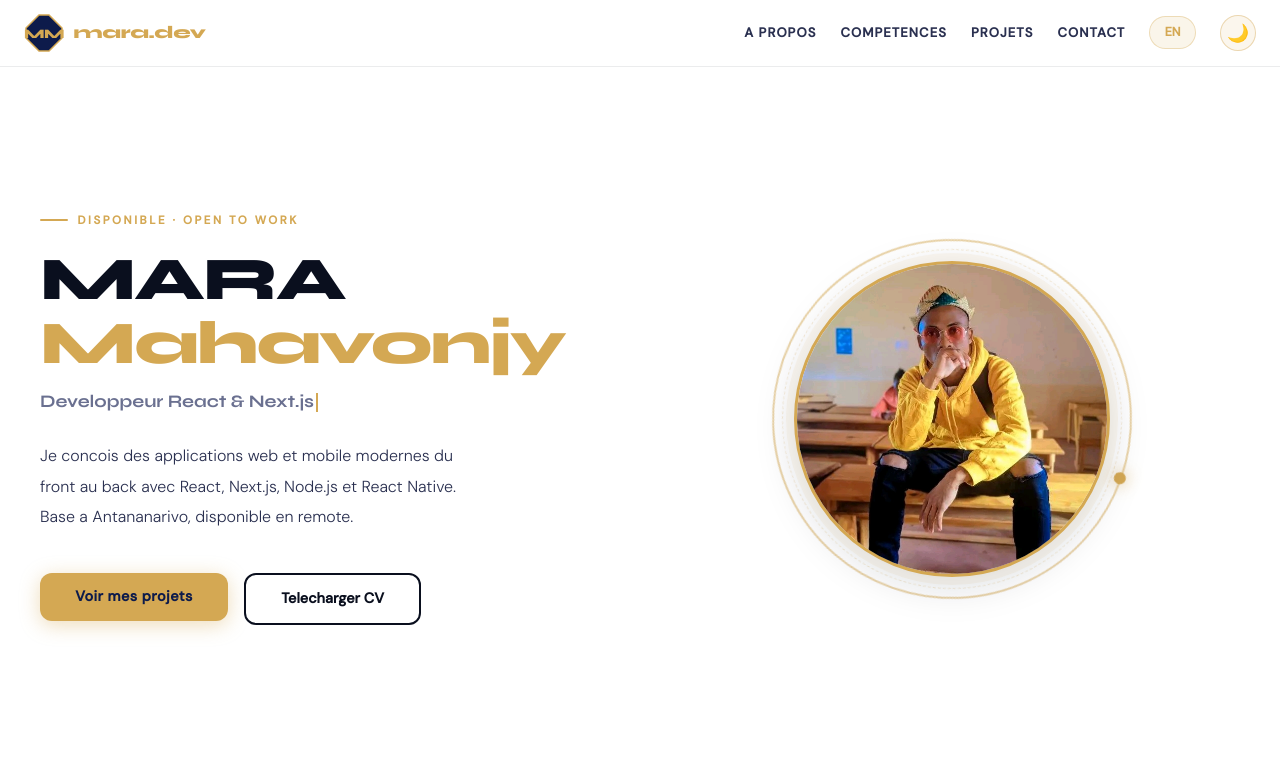
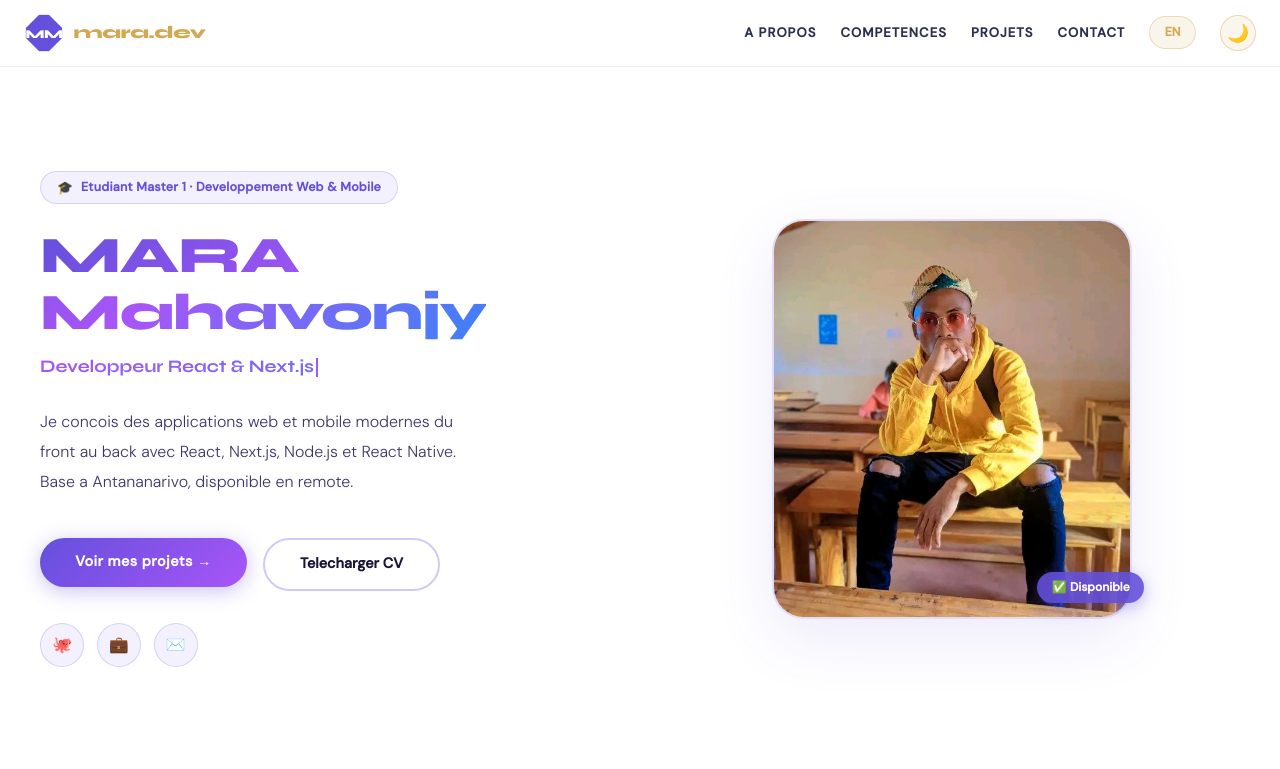
Before and after one commit to mahavonjymara/portfolio-mara, a Next.js app: page / in a window 1280 px wide. Shown: the top 769 px of the page. Built offline with nearby package versions, Linux system fonts and the light colour scheme.

Commit message:
Nouveau theme blanc violet bleu style moderne

```diff
--- a/src/app/globals.css
+++ b/src/app/globals.css
@@ -2,18 +2,18 @@
 
 :root{
   --bg:#ffffff;
-  --bg2:#f0f4ff;
-  --bg3:#e4eaff;
-  --text:#0a0f1e;
-  --text2:#2a3050;
-  --text3:#6a7090;
+  --bg2:#f5f4ff;
+  --bg3:#ede9ff;
+  --text:#1a1535;
+  --text2:#3d3868;
+  --text3:#7b76a8;
   --gold:#d4a853;
   --gold2:#e8c27a;
   --gold3:#f5dfa0;
   --night:#0d1b4b;
-  --border:rgba(10,15,30,0.1);
-  --card:rgba(255,255,255,0.8);
-  --shadow:0 8px 32px rgba(10,15,30,0.08);
+  --border:rgba(100,80,200,0.12);
+  --card:rgba(255,255,255,0.9);
+  --shadow:0 8px 32px rgba(80,60,180,0.08);
 }
 body.dark{
   --bg:#0b1120;
@@ -37,7 +37,7 @@ body{
   transition:background 0.5s,color 0.5s;
 }
 @media(max-width:768px){
-  #hero{ grid-template-columns:1fr !important; min-height:auto !important; padding:3rem 1.2rem !important; text-align:center; }
+  #hero{grid-template-columns:1fr !important;min-height:auto !important;padding:3rem 1.2rem !important;text-align:center}
   #hero h1{font-size:2.5rem !important}
   .hero-cta{justify-content:center}
   .hero-desc{margin:0 auto 2.5rem auto !important}
--- a/src/app/page.tsx
+++ b/src/app/page.tsx
@@ -11,6 +11,19 @@ export default function Home() {
     <main>
       <Navbar />
       <Hero />
+      <div style={{ display:"grid", gridTemplateColumns:"repeat(4,1fr)", background:"linear-gradient(135deg,#6450dc,#a855f7)", borderTop:"none" }}>
+        {[
+          { num:"6+", label:"Technologies" },
+          { num:"3+", label:"Projets" },
+          { num:"M1", label:"Niveau etudes" },
+          { num:"Open", label:"Remote · Local" },
+        ].map((s) => (
+          <div key={s.label} style={{ padding:"1.8rem 2rem", textAlign:"center", borderRight:"1px solid rgba(255,255,255,0.15)" }}>
+            <div style={{ fontFamily:"var(--font-syne)", fontSize:"2rem", fontWeight:800, color:"#fff", marginBottom:"0.2rem" }}>{s.num}</div>
+            <div style={{ fontSize:"0.73rem", color:"rgba(255,255,255,0.7)", textTransform:"uppercase", letterSpacing:"0.12em" }}>{s.label}</div>
+          </div>
+        ))}
+      </div>
       <Skills />
       <Projects />
       <Contact />
--- a/src/components/Footer.tsx
+++ b/src/components/Footer.tsx
@@ -4,7 +4,7 @@ export default function Footer() {
   const { t } = useLang();
   return (
     <footer style={{ textAlign:"center", padding:"2rem", fontSize:"0.78rem", color:"var(--text3)", borderTop:"1px solid var(--border)", background:"var(--bg)", letterSpacing:"0.05em" }}>
-      {t.footer} <span style={{ color:"#d4a853", fontWeight:600 }}>MARA Mahavonjy</span> · Full Stack JavaScript Developer · Antananarivo, Madagascar
+      {t.footer} <span style={{ background:"linear-gradient(135deg,#6450dc,#a855f7)", WebkitBackgroundClip:"text", WebkitTextFillColor:"transparent", fontWeight:700 }}>MARA Mahavonjy</span> · Full Stack JavaScript Developer · Antananarivo, Madagascar
     </footer>
   );
 }
--- a/src/components/Hero.tsx
+++ b/src/components/Hero.tsx
@@ -25,38 +25,53 @@ export default function Hero() {
   return (
     <section id="hero" style={{ display:"grid", gridTemplateColumns:"1fr 1fr", minHeight:"88vh", padding:"4rem 2.5rem", gap:"3rem", alignItems:"center", background:"var(--bg)", transition:"background 0.5s" }}>
       <div ref={hero.ref} style={{ opacity: hero.visible ? 1 : 0, transform: hero.visible ? "translateY(0)" : "translateY(40px)", transition:"all 0.8s ease" }}>
-        <div style={{ fontSize:"0.72rem", letterSpacing:"0.22em", textTransform:"uppercase", color:"#d4a853", fontWeight:700, marginBottom:"1.2rem", display:"flex", alignItems:"center", gap:"0.6rem" }}>
-          <span style={{ width:28, height:2, background:"#d4a853", borderRadius:2, display:"inline-block" }} />
-          {t.hero.available}
+        <div style={{ display:"inline-flex", alignItems:"center", gap:"0.5rem", background:"rgba(100,80,220,0.08)", border:"1px solid rgba(100,80,220,0.2)", borderRadius:30, padding:"0.4rem 1rem", marginBottom:"1.5rem" }}>
+          <span style={{ fontSize:"0.8rem" }}>🎓</span>
+          <span style={{ fontSize:"0.78rem", color:"#6450dc", fontWeight:600, letterSpacing:"0.02em" }}>
+            Etudiant Master 1 · Developpement Web & Mobile
+          </span>
         </div>
-        <h1 style={{ fontFamily:"var(--font-syne)", fontSize:"3.8rem", fontWeight:800, lineHeight:1.05, letterSpacing:"-0.03em", marginBottom:"0.8rem" }}>
-          <span style={{ color:"var(--text)" }}>MARA</span><br />
-          <span style={{ color:"#d4a853" }}>Mahavonjy</span>
+        <h1 style={{ fontFamily:"var(--font-syne)", fontSize:"3.2rem", fontWeight:800, lineHeight:1.1, letterSpacing:"-0.02em", marginBottom:"0.8rem" }}>
+          <span style={{ background:"linear-gradient(135deg, #6450dc 0%, #a855f7 50%, #3b82f6 100%)", WebkitBackgroundClip:"text", WebkitTextFillColor:"transparent", backgroundClip:"text" }}>
+            MARA Mahavonjy
+          </span>
         </h1>
-        <div style={{ fontFamily:"var(--font-syne)", fontSize:"1.1rem", fontWeight:700, color:"var(--text3)", marginBottom:"1.5rem", minHeight:"1.8rem" }}>
+        <div style={{ fontFamily:"var(--font-syne)", fontSize:"1.1rem", fontWeight:700, marginBottom:"1.5rem", minHeight:"1.8rem", background:"linear-gradient(135deg,#a855f7,#3b82f6)", WebkitBackgroundClip:"text", WebkitTextFillColor:"transparent" }}>
           {displayed}
-          <span style={{ display:"inline-block", width:2, height:"1.1em", background:"#d4a853", marginLeft:2, verticalAlign:"middle", animation:"blink 1s step-end infinite" }} />
+          <span style={{ display:"inline-block", width:2, height:"1.1em", background:"#a855f7", marginLeft:2, verticalAlign:"middle", animation:"blink 1s step-end infinite", WebkitTextFillColor:"initial" }} />
           <style>{"@keyframes blink{0%,100%{opacity:1}50%{opacity:0}}"}</style>
         </div>
         <p className="hero-desc" style={{ fontSize:"1rem", color:"var(--text2)", lineHeight:1.9, maxWidth:440, marginBottom:"2.5rem", fontWeight:300 }}>{t.hero.desc}</p>
-        <div className="hero-cta" style={{ display:"flex", gap:"1rem", flexWrap:"wrap" as const }}>
+        <div className="hero-cta" style={{ display:"flex", gap:"1rem", flexWrap:"wrap" as const, marginBottom:"2rem" }}>
           <a href="#projects">
-            <button style={{ background:"#d4a853", color:"#0d1b4b", padding:"0.85rem 2.2rem", borderRadius:12, fontSize:"0.9rem", fontWeight:700, cursor:"pointer", border:"none", letterSpacing:"0.03em", boxShadow:"0 4px 20px rgba(212,168,83,0.4)", transition:"all 0.25s" }}>{t.hero.cta1}</button>
+            <button style={{ background:"linear-gradient(135deg,#6450dc,#a855f7)", color:"#fff", padding:"0.85rem 2.2rem", borderRadius:50, fontSize:"0.9rem", fontWeight:700, cursor:"pointer", border:"none", letterSpacing:"0.03em", boxShadow:"0 4px 20px rgba(100,80,220,0.35)", transition:"all 0.25s" }}>{t.hero.cta1} →</button>
           </a>
           <a href="/CV_MARA_Mahavonjy.pdf" download="CV_MARA_Mahavonjy.pdf">
-            <button style={{ background:"transparent", color:"var(--text)", padding:"0.85rem 2.2rem", borderRadius:12, fontSize:"0.9rem", fontWeight:600, cursor:"pointer", border:"2px solid var(--text)", transition:"all 0.25s" }}>{t.hero.cta2}</button>
+            <button style={{ background:"transparent", color:"var(--text)", padding:"0.85rem 2.2rem", borderRadius:50, fontSize:"0.9rem", fontWeight:600, cursor:"pointer", border:"2px solid rgba(100,80,220,0.3)", transition:"all 0.25s" }}>{t.hero.cta2}</button>
           </a>
+        </div>
+        <div style={{ display:"flex", gap:"0.8rem" }}>
+          {[
+            { icon:"🐙", href:"https://github.com/mahavonjmara-afk" },
+            { icon:"💼", href:"https://linkedin.com/in/mara-mahavonjy" },
+            { icon:"✉️", href:"mailto:mahavonjy.mara@email.com" },
+          ].map((s, i) => (
+            <a key={i} href={s.href} target="_blank" rel="noreferrer"
+              style={{ width:44, height:44, borderRadius:"50%", background:"rgba(100,80,220,0.08)", border:"1px solid rgba(100,80,220,0.2)", display:"flex", alignItems:"center", justifyContent:"center", fontSize:"1rem", textDecoration:"none", transition:"all 0.2s" }}
+              onMouseEnter={(e) => { e.currentTarget.style.background="rgba(100,80,220,0.15)"; e.currentTarget.style.transform="translateY(-2px)"; }}
+              onMouseLeave={(e) => { e.currentTarget.style.background="rgba(100,80,220,0.08)"; e.currentTarget.style.transform="translateY(0)"; }}>
+              {s.icon}
+            </a>
+          ))}
         </div>
       </div>
       <div style={{ display:"flex", justifyContent:"center", alignItems:"center" }}>
-        <div className="avatar-wrap" style={{ position:"relative", width:360, height:360 }}>
-          <div style={{ position:"absolute", inset:0, borderRadius:"50%", border:"2px solid rgba(212,168,83,0.5)", animation:"spin 20s linear infinite" }}>
-            <div style={{ position:"absolute", top:-6, left:"50%", transform:"translateX(-50%)", width:12, height:12, borderRadius:"50%", background:"#d4a853", boxShadow:"0 0 16px rgba(212,168,83,0.8)" }} />
+        <div className="avatar-wrap" style={{ position:"relative", width:360, height:400 }}>
+          <div style={{ position:"absolute", inset:0, borderRadius:32, overflow:"hidden", border:"2px solid rgba(100,80,220,0.15)", boxShadow:"0 20px 60px rgba(100,80,220,0.12)", background:"linear-gradient(135deg,rgba(100,80,220,0.05),rgba(168,85,247,0.08))" }}>
+            <Image src="/avatar.jpg" alt="MARA Mahavonjy" fill style={{ objectFit:"cover" }} priority />
           </div>
-          <div style={{ position:"absolute", inset:10, borderRadius:"50%", border:"1px dashed rgba(212,168,83,0.25)", animation:"spin 30s linear infinite reverse" }} />
-          <style>{"@keyframes spin{from{transform:rotate(0deg)}to{transform:rotate(360deg)}}"}</style>
-          <div style={{ position:"absolute", inset:22, borderRadius:"50%", overflow:"hidden", border:"3px solid #d4a853", boxShadow:"0 0 0 8px rgba(212,168,83,0.08),0 8px 40px rgba(10,22,40,0.15)", background:"var(--bg2)" }}>
-            <Image src="/avatar.jpg" alt="MARA Mahavonjy" fill style={{ objectFit:"cover" }} priority />
+          <div style={{ position:"absolute", bottom:16, right:-12, background:"rgba(100,80,220,0.9)", borderRadius:20, padding:"0.4rem 0.9rem", fontSize:"0.75rem", fontWeight:700, color:"#fff", boxShadow:"0 4px 16px rgba(100,80,220,0.4)" }}>
+            ✅ Disponible
           </div>
         </div>
       </div>
--- a/src/components/Logo.tsx
+++ b/src/components/Logo.tsx
@@ -3,22 +3,17 @@ export default function Logo() {
     <svg width="40" height="40" viewBox="0 0 40 40" fill="none" xmlns="http://www.w3.org/2000/svg">
       <polygon
         points="15,2 25,2 38,15 38,25 25,38 15,38 2,25 2,15"
-        fill="#0d1b4b"
-        stroke="#d4a853"
-        strokeWidth="1.5"
+        fill="url(#grad)"
+        stroke="rgba(100,80,220,0.3)"
+        strokeWidth="1"
       />
-      <text
-        x="20"
-        y="25"
-        textAnchor="middle"
-        fill="#d4a853"
-        fontSize="13"
-        fontWeight="800"
-        fontFamily="Syne, sans-serif"
-        letterSpacing="-0.5"
-      >
-        MM
-      </text>
+      <defs>
+        <linearGradient id="grad" x1="0" y1="0" x2="40" y2="40">
+          <stop offset="0%" stopColor="#6450dc"/>
+          <stop offset="100%" stopColor="#a855f7"/>
+        </linearGradient>
+      </defs>
+      <text x="20" y="25" textAnchor="middle" fill="#ffffff" fontSize="12" fontWeight="800" fontFamily="Syne, sans-serif" letterSpacing="-0.5">MM</text>
     </svg>
   );
 }
```
